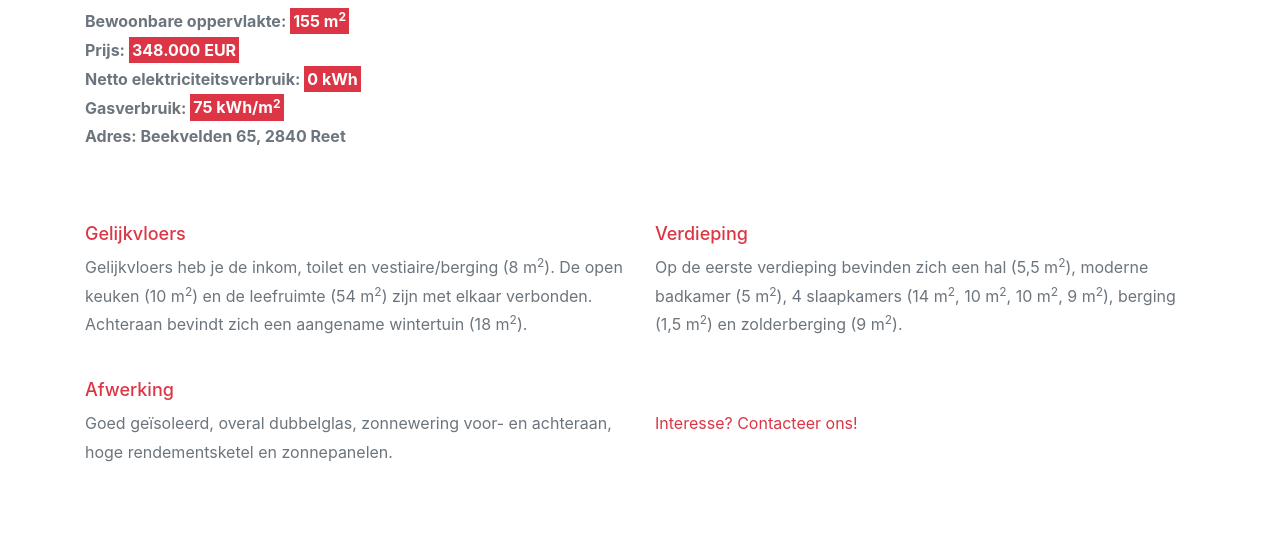
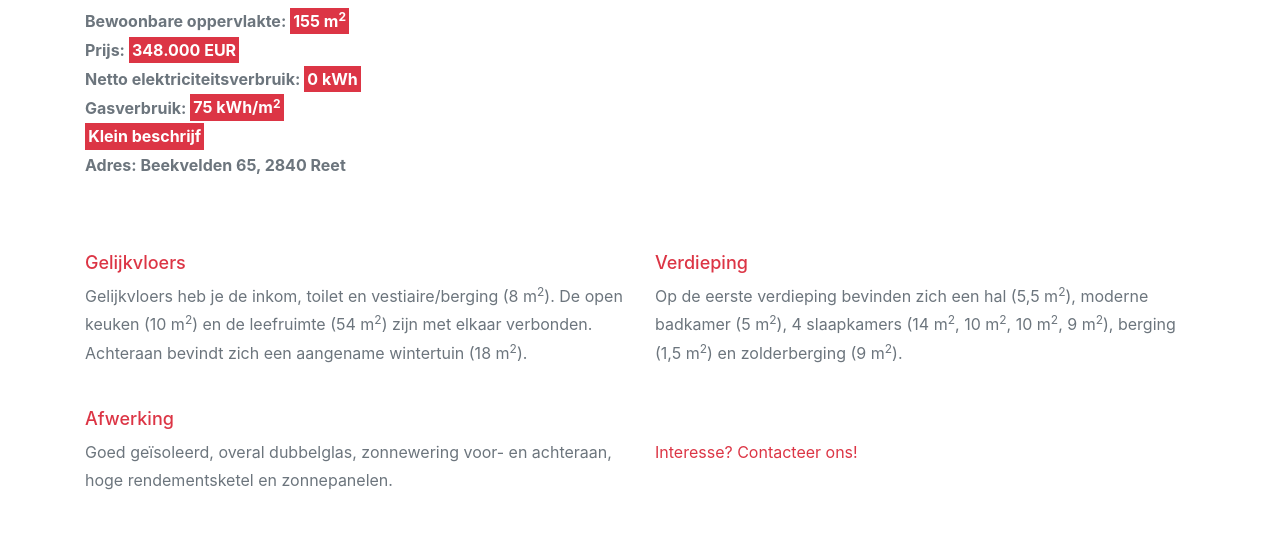
Before and after one commit to pierot/beekvelden-65, a website: page index.html in a window 1280 px wide. Shown: the part 1560-2104 px from the top of the page. Drawn offline with Linux system fonts and the light colour scheme.

Commit message:
chore: beschrijfg

```diff
--- a/index.html
+++ b/index.html
@@ -110,6 +110,8 @@
             <strong>Netto elektriciteitsverbruik: <span class="mark">0 kWh</span></strong>
             <br />
             <strong>Gasverbruik: <span class="mark">75 kWh/m<sup>2</sup></span></strong>
+            <br />
+            <strong><span class="mark">Klein beschrijf</span></strong>
             <br />
             <strong>Adres: Beekvelden 65, 2840 Reet</strong>
           </div>
```
